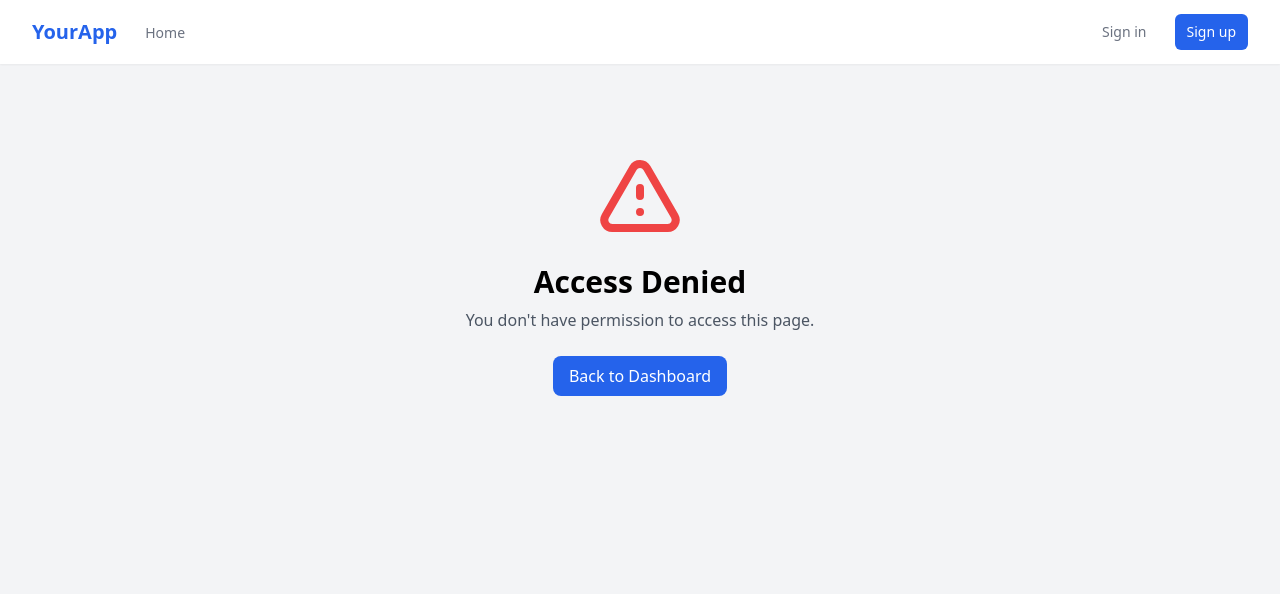
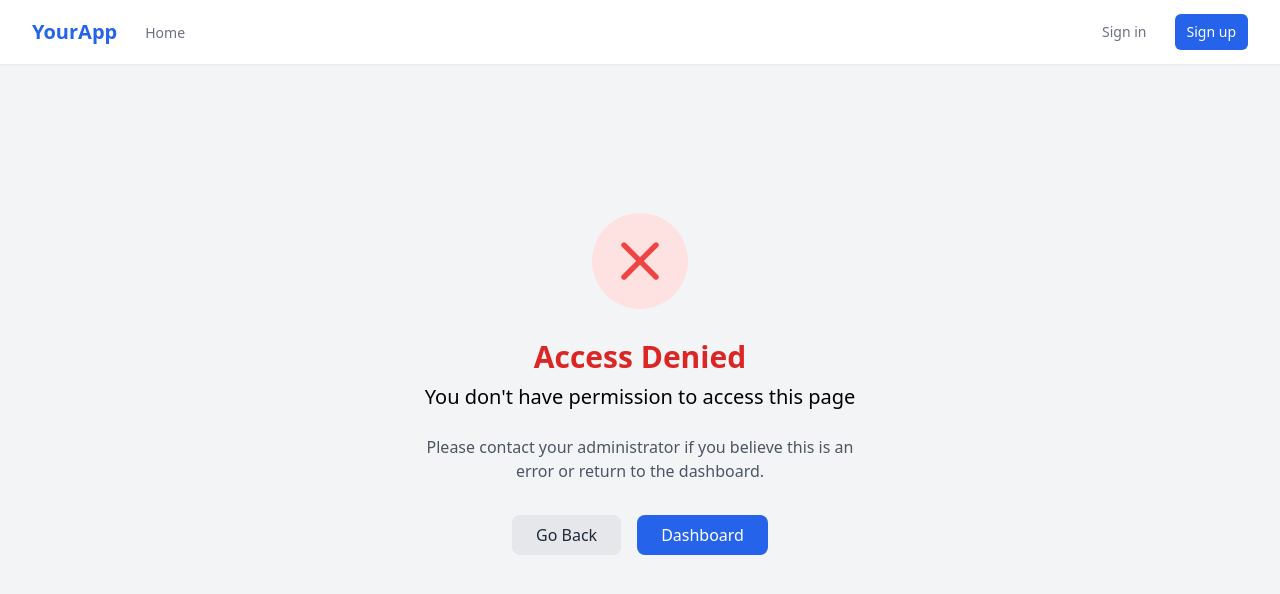
Before and after one commit to GP4-Team/front-user, a React (Create React App) app: page /unauthorized in a window 1280 px wide. Shown: the top 594 px of the page. Built offline with nearby package versions, Linux system fonts and the light colour scheme.

Commit message:
add error pages

```diff
--- a/src/App.js
+++ b/src/App.js
@@ -1,18 +1,24 @@
 // src/App.jsx
-import React from 'react';
-import { BrowserRouter as Router, Routes, Route, Navigate } from 'react-router-dom';
-import { AuthProvider } from './contexts/AuthContext';
-import { ProtectedRoute } from './components/auth/ProtectedRoute';
+import React from "react";
+import {
+  BrowserRouter as Router,
+  Routes,
+  Route,
+  Navigate,
+} from "react-router-dom";
+import { AuthProvider } from "./contexts/AuthContext";
+import { ProtectedRoute } from "./components/auth/ProtectedRoute";
 
 // Import all components
-import Navbar from './components/layout/Navbar';
-import LoginForm from './components/forms/LoginForm';
-import RegisterForm from './components/forms/RegisterForm';
-import ForgotPasswordForm from './components/forms/ForgotPasswordForm';
-import ResetPasswordForm from './components/forms/ResetPasswordForm';
-import Dashboard from './pages/dashboard/Dashboard';
-import ProfilePage from './pages/user/ProfilePage';
-import Unauthorized from './pages/common/Unauthorized';
+import Navbar from "./components/layout/Navbar";
+import LoginForm from "./components/forms/LoginForm";
+import RegisterForm from "./components/forms/RegisterForm";
+import ForgotPasswordForm from "./components/forms/ForgotPasswordForm";
+import ResetPasswordForm from "./components/forms/ResetPasswordForm";
+import Dashboard from "./pages/dashboard/Dashboard";
+import ProfilePage from "./pages/user/ProfilePage";
+import Unauthorized from "./pages/common/Unauthorized";
+import NotFound from "./pages/common/NotFound";
 
 function App() {
   return (
@@ -27,8 +33,14 @@ function App() {
                 <Route path="/" element={<Navigate to="/login" />} />
                 <Route path="/login" element={<LoginForm />} />
                 <Route path="/register" element={<RegisterForm />} />
-                <Route path="/forgot-password" element={<ForgotPasswordForm />} />
-                <Route path="/reset-password/:token" element={<ResetPasswordForm />} />
+                <Route
+                  path="/forgot-password"
+                  element={<ForgotPasswordForm />}
+                />
+                <Route
+                  path="/reset-password/:token"
+                  element={<ResetPasswordForm />}
+                />
                 <Route path="/unauthorized" element={<Unauthorized />} />
 
                 {/* Protected routes - require authentication */}
@@ -36,6 +48,9 @@ function App() {
                   <Route path="/dashboard" element={<Dashboard />} />
                   <Route path="/profile" element={<ProfilePage />} />
                 </Route>
+
+                {/* 404 - Not Found route (must be last) */}
+                <Route path="*" element={<NotFound />} />
               </Routes>
             </div>
           </main>
--- /dev/null
+++ b/src/pages/common/NotFound.jsx
@@ -0,0 +1,26 @@
+// src/pages/common/NotFound.jsx
+import React from "react";
+import { Link } from "react-router-dom";
+
+const NotFound = () => {
+  return (
+    <div className="min-h-[70vh] flex flex-col justify-center items-center px-4 py-12">
+      <div className="text-center">
+        <h1 className="text-9xl font-bold text-blue-600">404</h1>
+        <h2 className="text-3xl font-semibold mt-4 mb-6">Page Not Found</h2>
+        <p className="text-gray-600 mb-8 max-w-md mx-auto">
+          The page you are looking for might have been removed, had its name
+          changed, or is temporarily unavailable.
+        </p>
+        <Link
+          to="/"
+          className="bg-blue-600 hover:bg-blue-700 text-white font-medium py-2 px-6 rounded-lg transition-colors"
+        >
+          Go to Homepage
+        </Link>
+      </div>
+    </div>
+  );
+};
+
+export default NotFound;
--- a/src/pages/common/Unauthorized.jsx
+++ b/src/pages/common/Unauthorized.jsx
@@ -1,19 +1,52 @@
-import React from 'react';
-import { Link } from 'react-router-dom';
+// src/pages/common/Unauthorized.jsx
+import React from "react";
+import { Link, useNavigate } from "react-router-dom";
 
 const Unauthorized = () => {
+  const navigate = useNavigate();
+
   return (
-    <div className="flex flex-col items-center justify-center py-12">
-      <div className="text-red-500 text-5xl mb-4">
-        <svg xmlns="http://www.w3.org/2000/svg" className="h-24 w-24" fill="none" viewBox="0 0 24 24" stroke="currentColor">
-          <path strokeLinecap="round" strokeLinejoin="round" strokeWidth={2} d="M12 9v2m0 4h.01m-6.938 4h13.856c1.54 0 2.502-1.667 1.732-3L13.732 4c-.77-1.333-2.694-1.333-3.464 0L3.34 16c-.77 1.333.192 3 1.732 3z" />
-        </svg>
+    <div className="min-h-[70vh] flex flex-col justify-center items-center px-4 py-12">
+      <div className="text-center">
+        <div className="bg-red-100 inline-block p-4 rounded-full mb-6">
+          <svg
+            xmlns="http://www.w3.org/2000/svg"
+            className="h-16 w-16 text-red-500"
+            fill="none"
+            viewBox="0 0 24 24"
+            stroke="currentColor"
+          >
+            <path
+              strokeLinecap="round"
+              strokeLinejoin="round"
+              strokeWidth={2}
+              d="M6 18L18 6M6 6l12 12"
+            />
+          </svg>
+        </div>
+        <h1 className="text-3xl font-bold text-red-600">Access Denied</h1>
+        <h2 className="text-xl font-medium mt-2 mb-6">
+          You don't have permission to access this page
+        </h2>
+        <p className="text-gray-600 mb-8 max-w-md mx-auto">
+          Please contact your administrator if you believe this is an error or
+          return to the dashboard.
+        </p>
+        <div className="flex flex-col sm:flex-row justify-center gap-4">
+          <button
+            onClick={() => navigate(-1)}
+            className="bg-gray-200 hover:bg-gray-300 text-gray-800 font-medium py-2 px-6 rounded-lg transition-colors"
+          >
+            Go Back
+          </button>
+          <Link
+            to="/dashboard"
+            className="bg-blue-600 hover:bg-blue-700 text-white font-medium py-2 px-6 rounded-lg transition-colors"
+          >
+            Dashboard
+          </Link>
+        </div>
       </div>
-      <h1 className="text-3xl font-bold mb-2">Access Denied</h1>
-      <p className="text-gray-600 mb-6">You don't have permission to access this page.</p>
-      <Link to="/dashboard" className="bg-blue-600 hover:bg-blue-700 text-white font-medium py-2 px-4 rounded-lg transition-colors">
-        Back to Dashboard
-      </Link>
     </div>
   );
 };
```
Also changed, not shown: src/pages/common/NotFoundPage.jsx (deleted), src/pages/common/ServerError.jsx (added).
